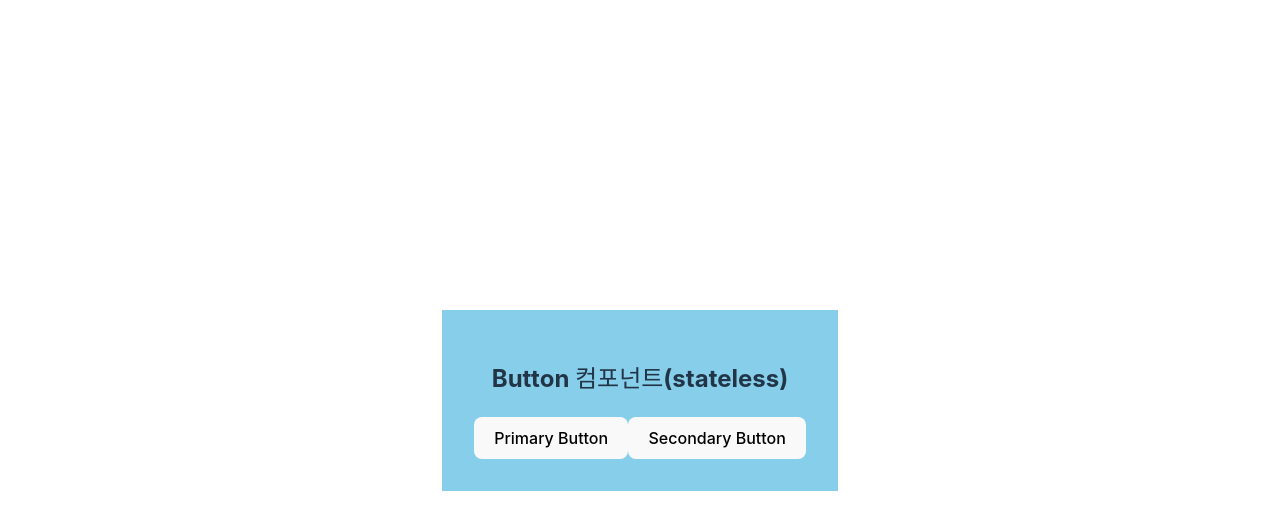
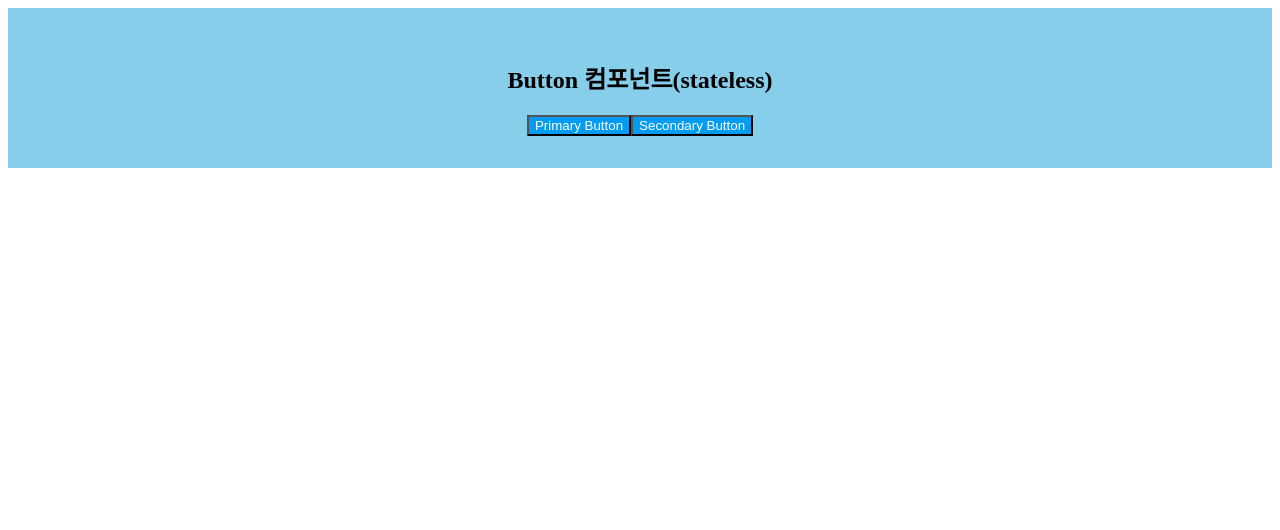
Before and after one commit to hayeonn2/TIL, a React (Vite) app in the folder vite-project/: page / in a window 1280 px wide. Shown: the top 530 px of the page. Built offline with nearby package versions, Linux system fonts and the light colour scheme.

Commit message:
add | 버튼 컴포넌트 버튼에 style 입히기

```diff
--- a/vite-project/src/components/Button/Button.jsx
+++ b/vite-project/src/components/Button/Button.jsx
@@ -1,7 +1,19 @@
 import classes from "./Button.module.css";
+import { tokens } from "@/theme/tokens";
 
+const { colors } = tokens;
 export function Button({ mode, ...restProps }) {
-  return <button type="button" {...restProps} />;
+  return (
+    <button
+      type="button"
+      className={classes.component}
+      style={{
+        backgroundColor: colors.primary["500"],
+        color: colors.white,
+      }}
+      {...restProps}
+    />
+  );
 }
 
 Button.defaultProps = {
--- a/vite-project/src/main.jsx
+++ b/vite-project/src/main.jsx
@@ -1,7 +1,7 @@
 import React from "react";
 import ReactDOM from "react-dom/client";
 import App from "./App";
-import "./index.css";
+import "./styles/global.css";
 
 ReactDOM.createRoot(document.getElementById("root")).render(
   <React.StrictMode>
--- /dev/null
+++ b/vite-project/src/theme/tokens.js
@@ -0,0 +1,105 @@
+export const tokens = {
+  colors: {
+    forground: "#443e3e",
+    background: "#ffffff",
+    white: "#ffffff",
+    black: "#101010",
+    "logo ": {
+      " brown": "#5e2e27",
+      " skyblue": "#61bfe6",
+      " yellow": "#fbbc43",
+      " red": "#e52330",
+      " yellowgreen": "#c7cd1d",
+    },
+    primary: {
+      50: "#e6f6ff",
+      100: "#b9e5ff",
+      200: "#8cd5ff",
+      300: "#5ec5ff",
+      400: "#31b5ff",
+      500: "#049cf1",
+      600: "#0080c8",
+      700: "#0066a0",
+      800: "#004c77",
+      900: "#00324e",
+    },
+    muted: {
+      input: "#d3d3d3",
+    },
+    "gray ": {
+      " 50": "#fcfcfc",
+      " 200": "#d3d3d3",
+      " 300": "#bebebe",
+      " 400": "#aaa9a9",
+      " 500": "#969292",
+      " 600": "#817c7c",
+      " 700": "#6d6767",
+      " 800": "#585252",
+      " 900": "#443e3e",
+    },
+    gray: {
+      100: "#f4f4f4",
+    },
+    "blue ": {
+      "  50": "#e6f6ff",
+      "  100": "#b9e5ff",
+      "  200": "#8cd5ff",
+      "  300": "#5ec5ff",
+      "  400": "#31b5ff",
+      "  500": "#049cf1",
+      "  600": "#0080c8",
+      "  700": "#0066a0",
+      "  800": "#004c77",
+      "  900": "#00324e",
+    },
+    "red ": {
+      " 50": "#ffebeb",
+      " 100": "#ffbebf",
+      " 200": "#ff9293",
+      " 300": "#ff6567",
+      " 400": "#ff383b",
+      " 500": "#e52528",
+      " 600": "#c31417",
+      " 700": "#a10709",
+      " 800": "#7f0002",
+      " 900": "#5d0002",
+    },
+    "violet ": {
+      " 50": "#f4f0ff",
+      " 100": "#daceff",
+      " 200": "#c1acff",
+      " 300": "#a88aff",
+      " 400": "#8f68ff",
+      " 500": "#7650e2",
+      " 600": "#5d3ac0",
+      " 700": "#46279e",
+      " 800": "#32187c",
+      " 900": "#210d5a",
+    },
+  },
+  fontSize: {
+    sm: "0.75rem",
+    base: "1rem",
+    lg: "1.1875rem",
+    xl: "1.4375rem",
+    "2xl": "1.75rem",
+    "3xl": "2.0625rem",
+    "4xl": "2.5rem",
+    "5xl": "3rem",
+  },
+  fontFamily: {
+    pretendard: "Pretendard",
+  },
+  boxShadow: {
+    "shadow/100": "0px 1px 3px 0px rgba(0,0,0,0.25)",
+    "shadow/200": "0px 1px 3px 0px rgba(0,0,0,0.45)",
+  },
+  borderRadius: {
+    none: "0",
+    xs: "0.0494791679084301rem",
+    sm: "0.125rem",
+    default: "0.25rem",
+    lg: "0.3125rem",
+    xl: "3.28125rem",
+  },
+};
--- a/vite-project/vite.config.js
+++ b/vite-project/vite.config.js
@@ -4,6 +4,9 @@ import react from "@vitejs/plugin-react";
 // https://vitejs.dev/config/
 export default defineConfig({
   plugins: [react()],
+  resolve: {
+    alias: [{ find: "@", replacement: "./src" }],
+  },
   server: {
     host: "localhost",
     port: 3000,
```
Also changed, not shown: vite-project/src/styles/global.css (added).
